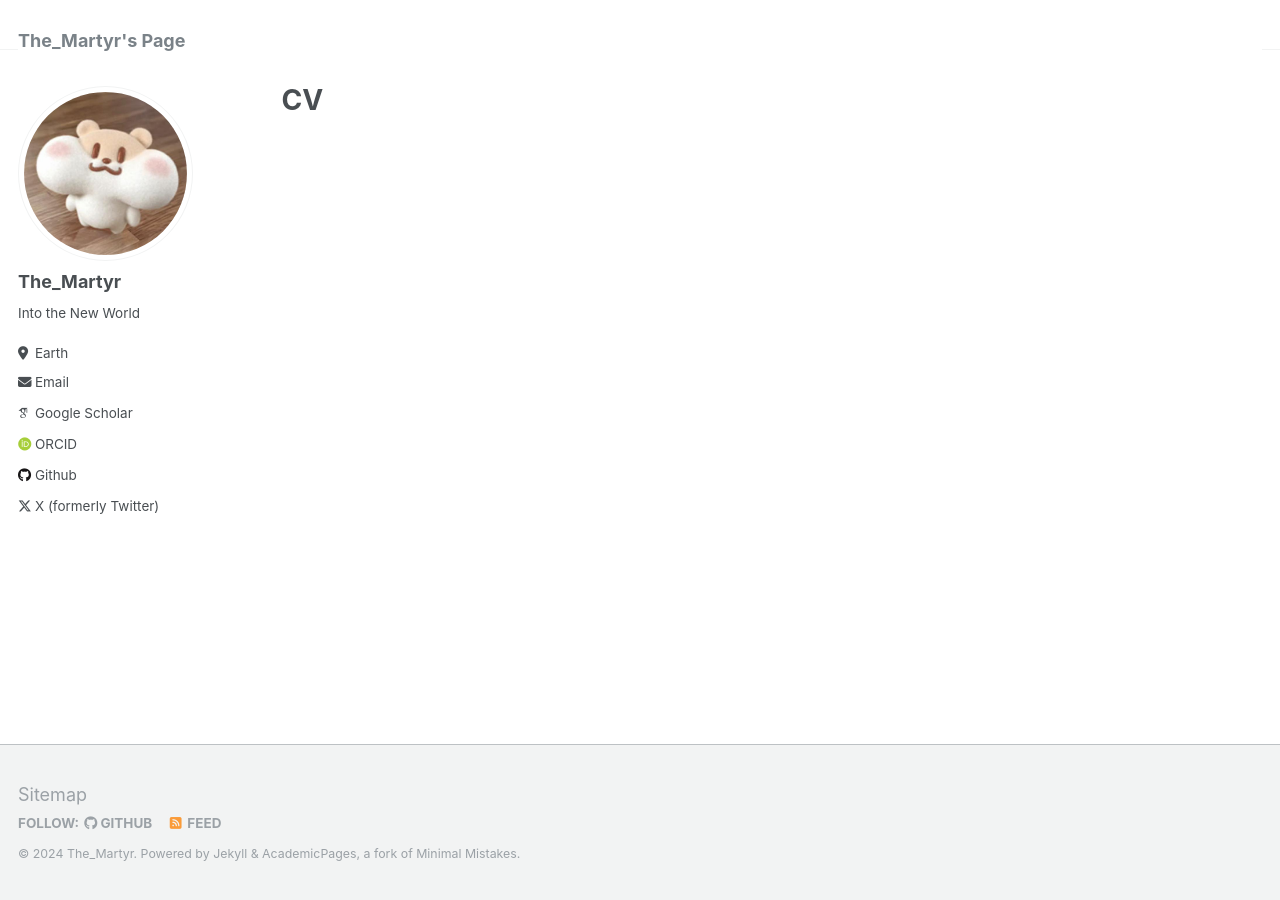
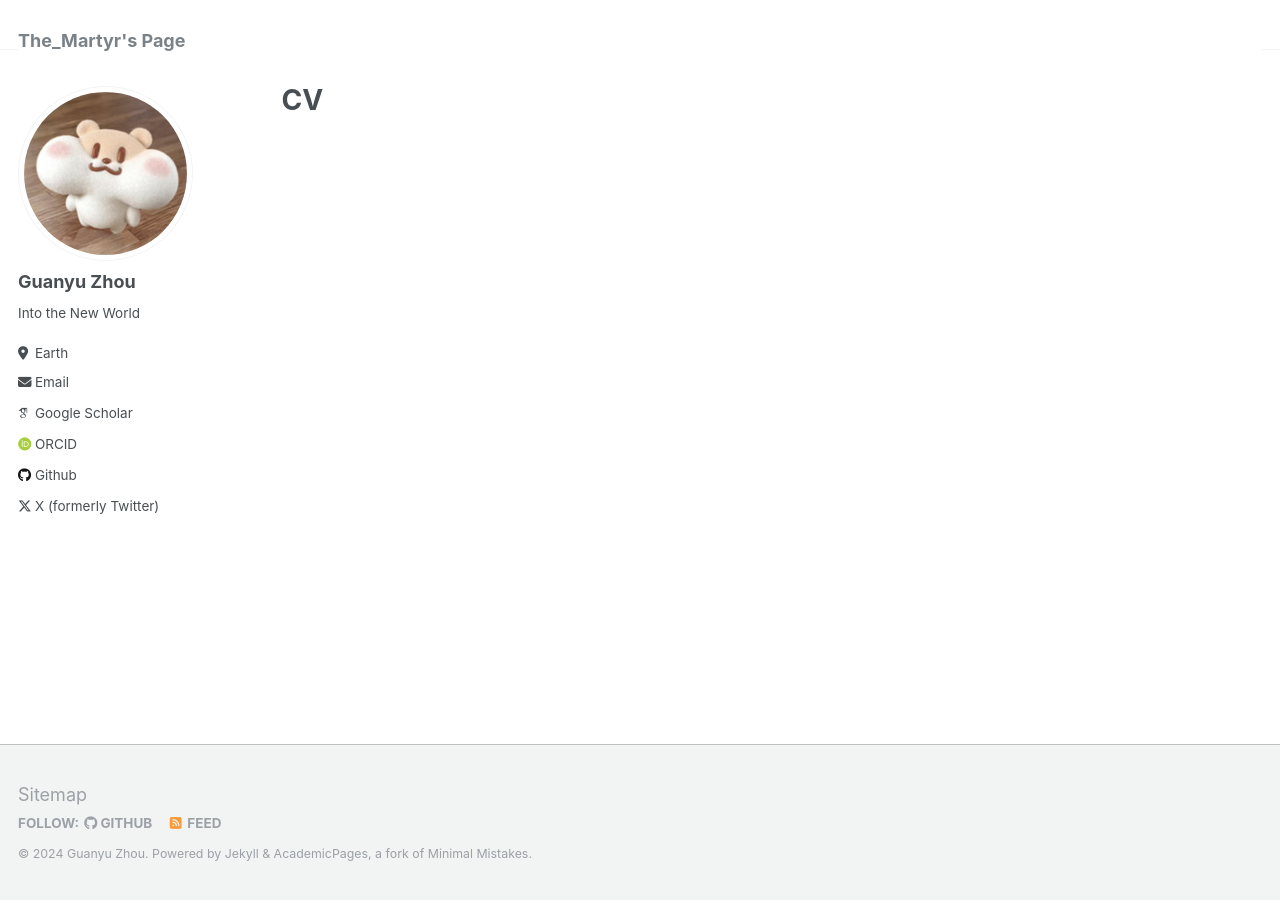
Before and after one commit to The-Martyr/the-martyr.github.io, a Jekyll site: the page built from _pages/cv.md, in a window 1280 px wide. Built offline with Jekyll 4.4.1, drawn with Linux system fonts in a browser that asks for light colours; some web fonts are replaced.

Commit message:
_config.yml

```diff
--- a/_config.yml
+++ b/_config.yml
@@ -10,7 +10,7 @@
 locale                   : "en-US"
 title                    : "The_Martyr's Page"
 title_separator          : "-"
-name                     : &name "The_Martyr"
+name                     : &name "Guanyu Zhou"
 description              : &description "personal description"
 url                      : https://the-martyr.github.io # the base hostname & protocol for your site e.g. "https://mmistakes.github.io"
 baseurl                  : "" # the subpath of your site, e.g. "/blog"
@@ -22,7 +22,7 @@ repository               : "The-Martyr/the-martyr.github.io"
 author:
   # Biographic information
   avatar           : "image1.png"
-  name             : "The_Martyr"
+  name             : "Guanyu Zhou"
   pronouns         : # example: "she/her"
   bio              : "Into the New World"
   location         : "Earth"
```
